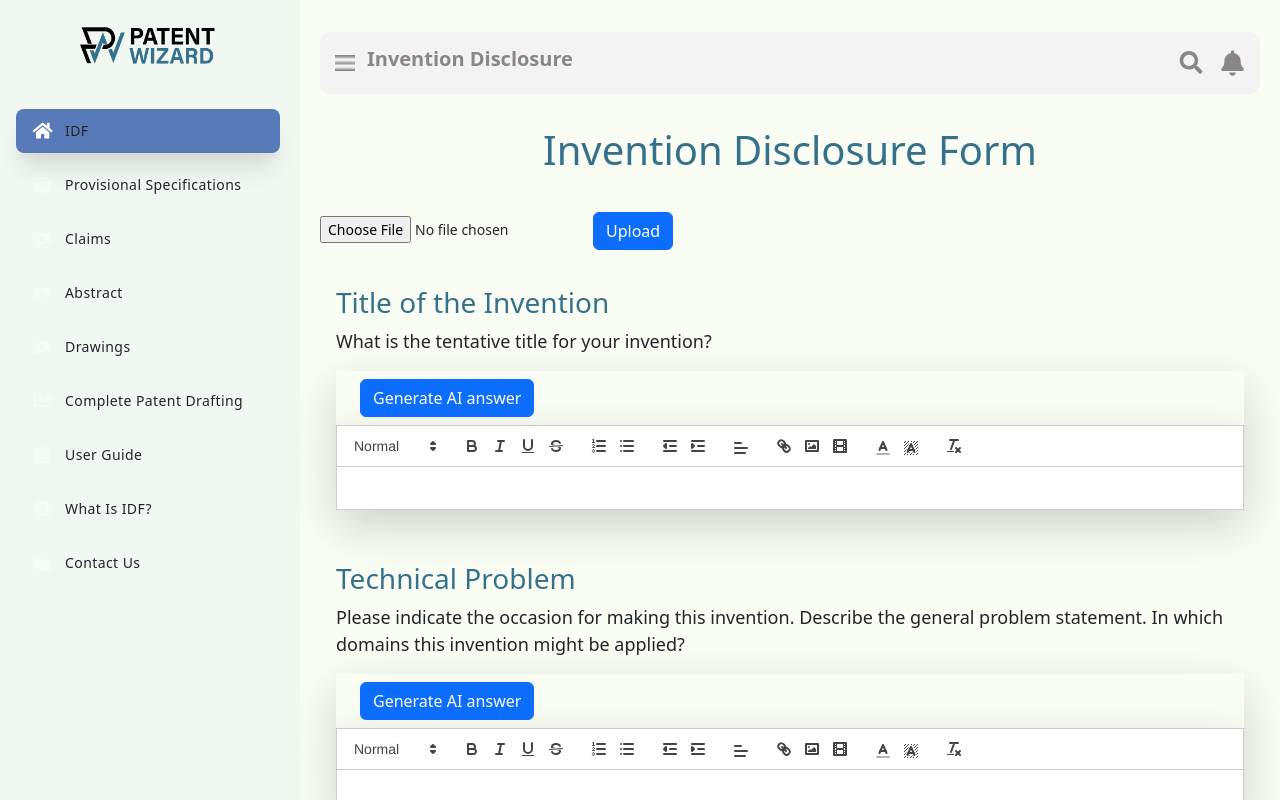
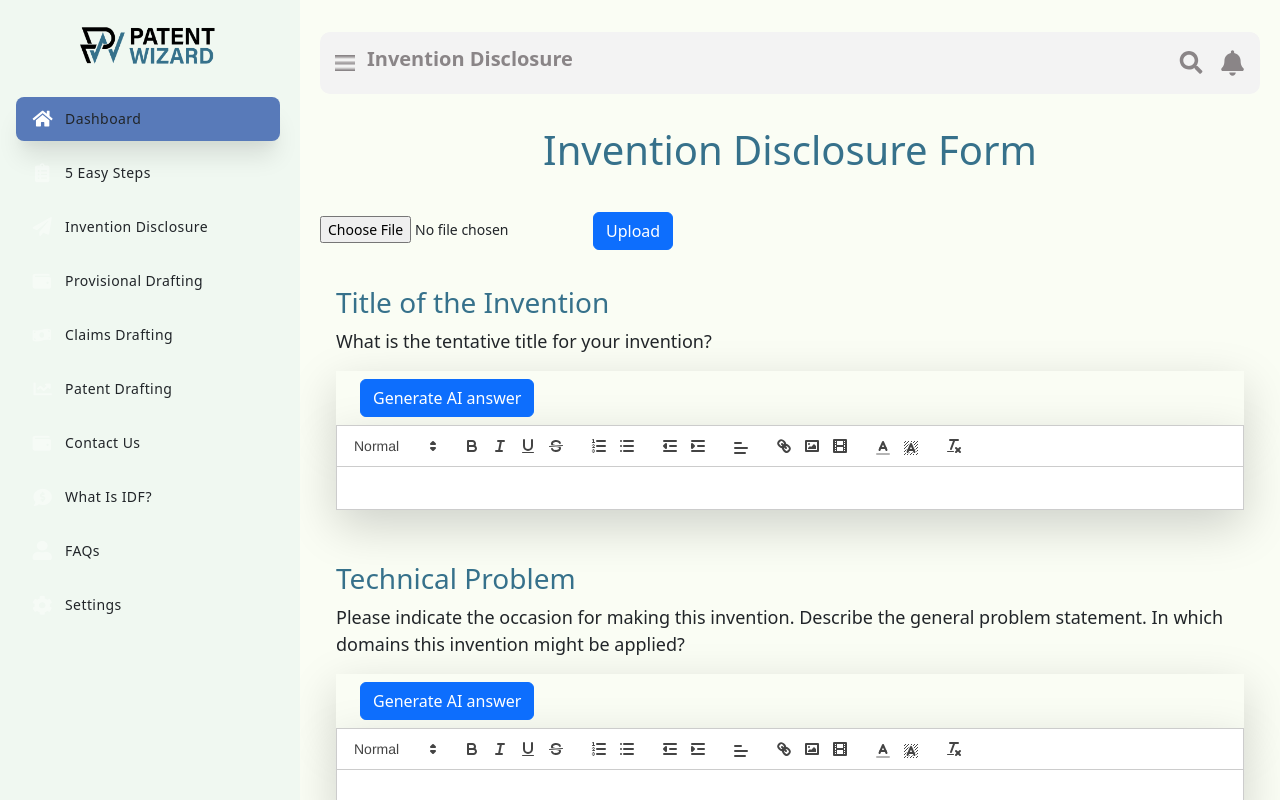
Before and after one commit to TechaltBIG/Patent-wizard-frontent-second, a React (Vite) app: page / in a window 1280 px wide. Built offline with nearby package versions, Linux system fonts and the light colour scheme; a web font is replaced by a local one.

Commit message:
Update Sidebar.jsx

```diff
--- a/src/layout/Sidebar/Sidebar.jsx
+++ b/src/layout/Sidebar/Sidebar.jsx
@@ -1,7 +1,7 @@
 import { useEffect, useState } from "react";
 // import { personsImgs } from '../../utils/images';
 import LOGO from "../../assets/images/logo/logo-image.png";
-// import { navigationLinks } from "../../data/data";
+import { navigationLinks } from "../../data/data";
 import "./Sidebar.css";
 import { useContext } from "react";
 import { SidebarContext } from "../../context/sidebarContext";
@@ -22,104 +22,32 @@ const Sidebar = () => {
   return (
     <div className={`sidebar ${sidebarClass}`}>
       <div className="user-info">
+        {/* <div className="info-img img-fit-cover">
+              <img src={ personsImgs.person_two } alt="profile image" />
+          </div>
+          <span className="info-name">alice-doe</span> */}
         <img src={LOGO} alt="Logo img" style={{ width: "140px" }} />
       </div>
 
-      <nav classname="navigation" style={{ marginTop: "40px" }}>
+      <nav className="navigation">
         <ul className="nav-list">
-          <li className="nav-item">
-            <a href="#" className="nav-link active">
-              <img
-                src="/src/assets/icons/home.svg"
-                className="nav-link-icon"
-                alt="Dashboard"
-              />
-              <span className="nav-link-text">IDF</span>
-            </a>
-          </li>
-
-          <li className="nav-item">
-            <a href="#" className="nav-link null">
-              <img
-                src="/src/assets/icons/wallet.svg"
-                className="nav-link-icon"
-                alt="Provisional Drafting"
-              />
-              <span className="nav-link-text">Provisional Specifications</span>
-            </a>
-          </li>
-          <li className="nav-item">
-            <a href="#" className="nav-link null">
-              <img
-                src="/src/assets/icons/bills.svg"
-                className="nav-link-icon"
-                alt="Claims Drafting"
-              />
-              <span className="nav-link-text">Claims</span>
-            </a>
-          </li>
-          <li className="nav-item">
-            <a href="#" className="nav-link null">
-              <img
-                src="/src/assets/icons/bills.svg"
-                className="nav-link-icon"
-                alt="Claims Drafting"
-              />
-              <span className="nav-link-text">Abstract</span>
-            </a>
-          </li>
-          <li className="nav-item">
-            <a href="#" className="nav-link null">
-              <img
-                src="/src/assets/icons/bills.svg"
-                className="nav-link-icon"
-                alt="Claims Drafting"
-              />
-              <span className="nav-link-text">Drawings</span>
-            </a>
-          </li>
-          <li className="nav-item">
-            <a href="#" className="nav-link null">
-              <img
-                src="/src/assets/icons/report.svg"
-                className="nav-link-icon"
-                alt="Patent Drafting"
-              />
-              <span className="nav-link-text">Complete Patent Drafting</span>
-            </a>
-          </li>
-          <li className="nav-item">
-            <a href="#" className="nav-link null">
-              <img
-                src="/src/assets/icons/budget.svg"
-                className="nav-link-icon"
-                alt="5 Easy Steps"
-              />
-              <span className="nav-link-text">User Guide</span>
-            </a>
-          </li>
-
-          <li className="nav-item">
-            <a href="#" className="nav-link null">
-              <img
-                src="/src/assets/icons/wealth.svg"
-                className="nav-link-icon"
-                alt="What is IDF?"
-              />
-              <span className="nav-link-text">What is IDF?</span>
-            </a>
-          </li>
-
-          <li className="nav-item">
-            <a href="#" className="nav-link null">
-              <img
-                src="/src/assets/icons/wallet.svg"
-                className="nav-link-icon"
-                alt="Contact Us"
-              />
-              <span className="nav-link-text">Contact Us</span>
-            </a>
-          </li>
+          {navigationLinks.map((navigationLink) => (
+            <li className="nav-item" key={navigationLink.id}>
+              <a
+                href="#"
+                className={`nav-link ${
+                  navigationLink.id === activeLinkIdx ? "active" : null
+                }`}
+              >
+                <img
+                  src={navigationLink.image}
+                  className="nav-link-icon"
+                  alt={navigationLink.title}
+                />
+                <span className="nav-link-text">{navigationLink.title}</span>
+              </a>
+            </li>
+          ))}
         </ul>
       </nav>
     </div>
```
